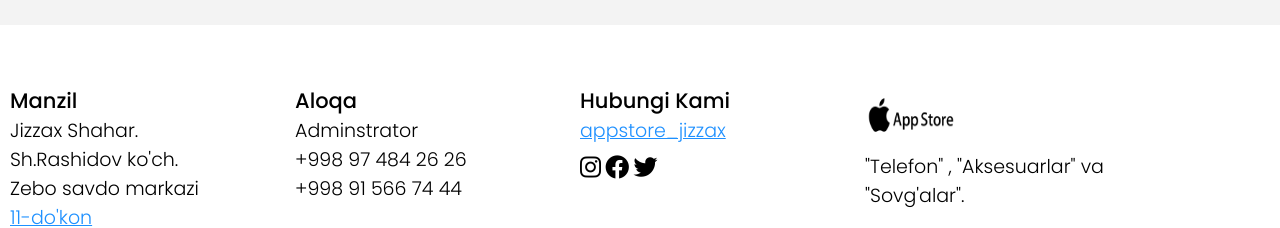
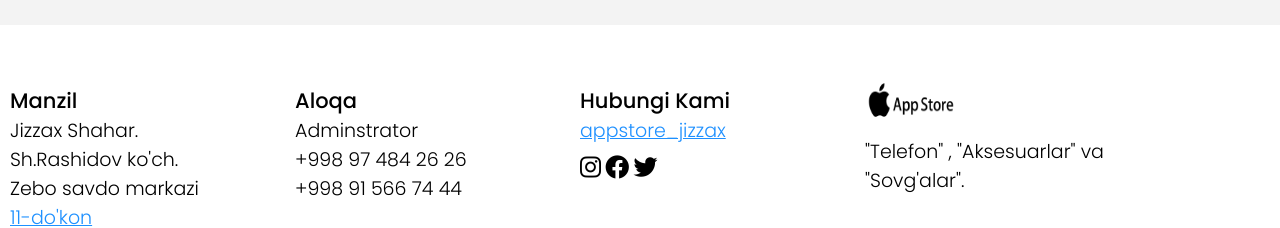
Before and after one commit to Gituberon/zebo11-magazin, a plain HTML site: page index.html in a window 1280 px wide. Shown: the part 2684-2912 px from the top of the page. Drawn offline with nearby package versions, Linux system fonts and the light colour scheme.

Commit message:
footer-img ozgariw

```diff
--- a/index.html
+++ b/index.html
@@ -187,7 +187,7 @@
                     </div>
                     <div>
                         <img src="./images/apple_appstore_logo_icon_168587.png"
-                            alt class="nav__img">
+                            alt class="footer__img">
                         <p>"Telefon" , "Aksesuarlar" va "Sovg'alar".</p>
                     </div>
                 </div>
--- a/style .css
+++ b/style .css
@@ -456,7 +456,11 @@ footer {
     font-size: 19px;
     font-weight: 300;
 }
-
+.footer__img{
+    max-width: 92px;
+    height: 60px;
+    margin-top: -15px;
+}
 .footer__main--images {
     padding-top: 10px;
 }
```
